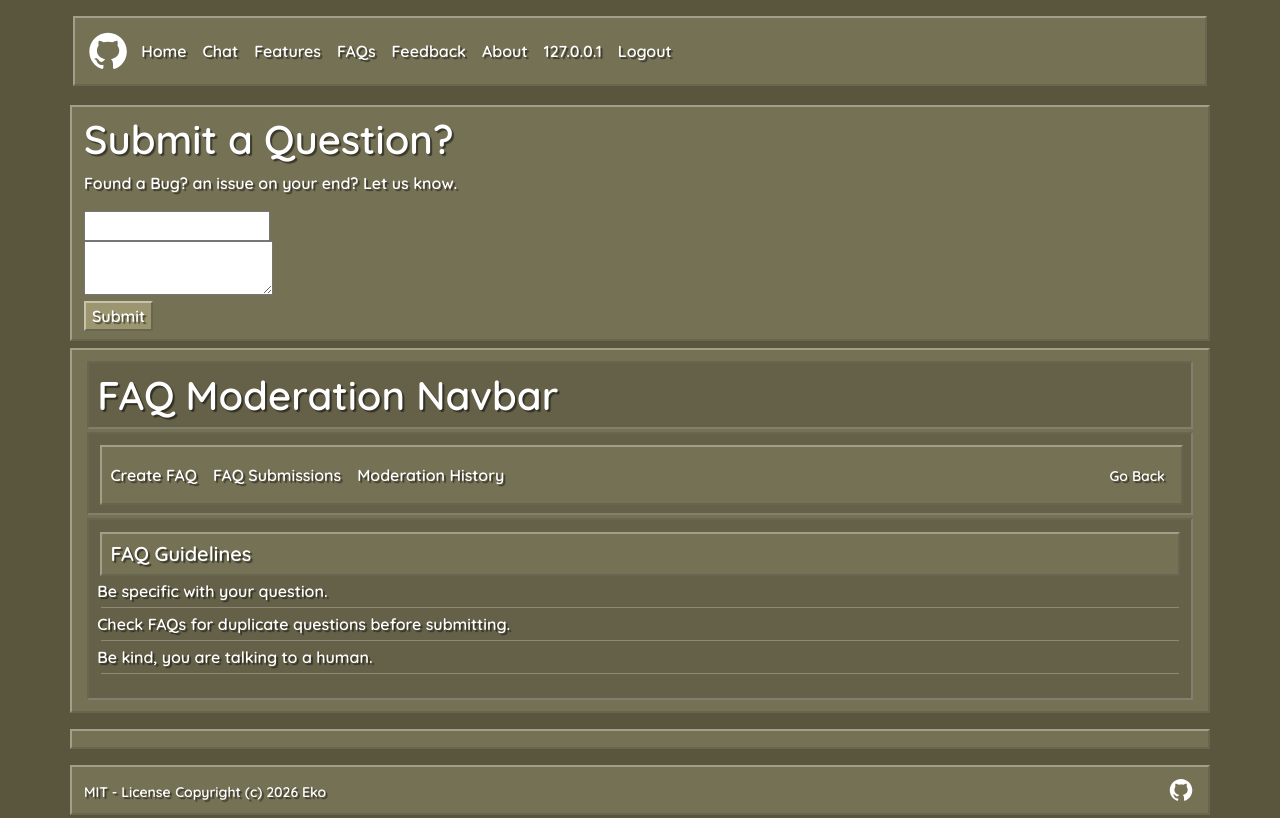
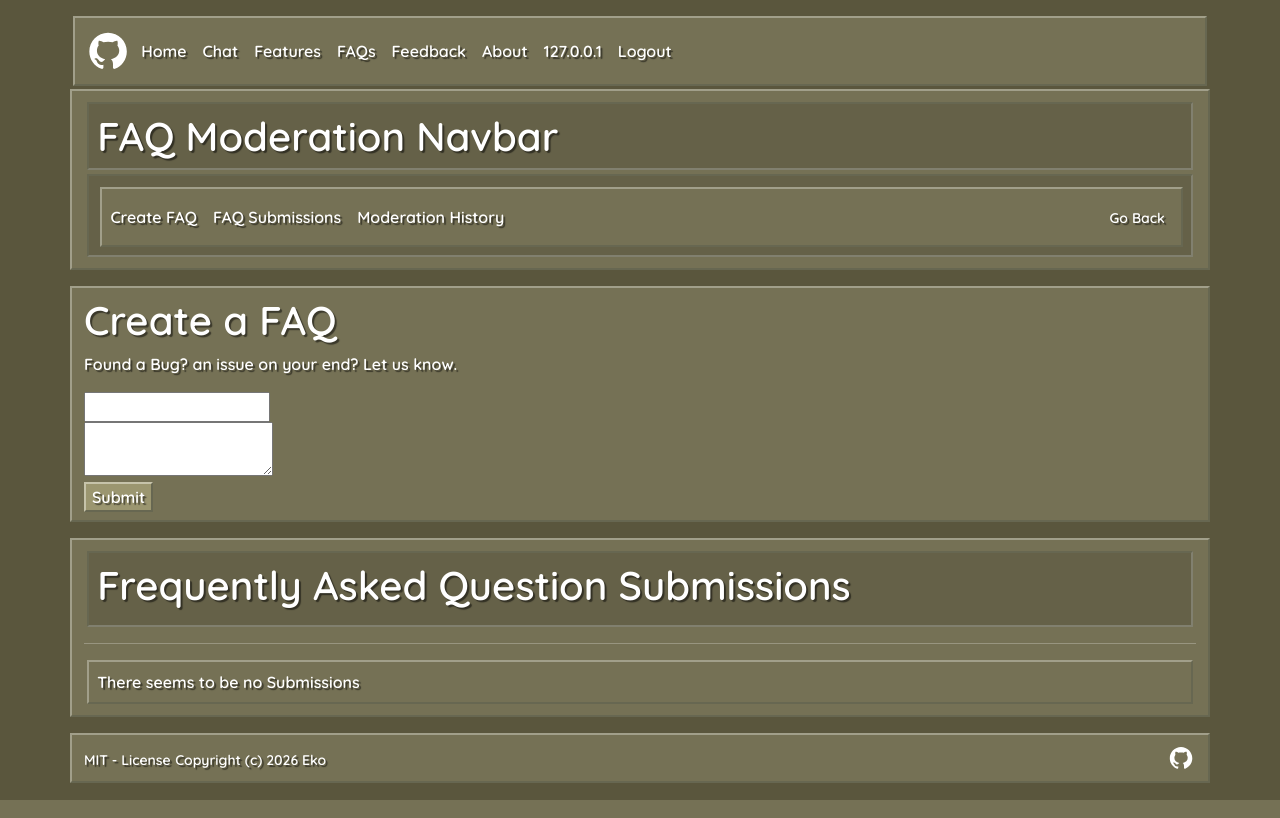
Before and after one commit to zekaekop/Portfolio, a Django app: page /FAQ/create/ in a window 1280 px wide. Run offline with Django 5.2, Linux system fonts and the light colour scheme; the visitor is signed in with stand-in values (Sample User, id 1); data comes from the database, SQL or seed files in the repository; data that the repository does not hold is empty; some libraries are stand-ins or nearby versions.

Commit message:
fixed the FAQ layout and submitting also works

```diff
--- a/FAQ/views.py
+++ b/FAQ/views.py
@@ -4,9 +4,11 @@ from account.models import Anon
 from home.views import get_client_ip
 # Create your views here.
 
-class FAQCards():
+class FAQCards:
     def list_FAQ(self, request):
         FAQs = FAQuestions.objects.all()
+
+        FAQSubmissions.create_submissions(self, request)
 
         context = {
             "FAQs":FAQs,
@@ -31,16 +33,17 @@ class FAQCards():
                 "status_message": created,
                 "question": question,
                 "ip_addr": Anon.objects.get(ip_addr=get_client_ip(request)).ip_addr,
-                "FAQSs": FAQSubmissions().get_FAQSubmissions(),
+                "FAQSs":  FAQuestionsSubmissions.objects.all(),
             }
 
             return render(request, "FAQ/FAQ.html", context)
 
         context = {
             "ip_addr": Anon.objects.get(ip_addr=get_client_ip(request)).ip_addr,
-            "FAQSs": FAQSubmissions().get_FAQSubmissions(),
+            "FAQSs": FAQuestionsSubmissions.objects.all(),
         }
-        return render(request, "FAQ/FAQ.html", context)
+
+        return render(request, "FAQ/FAQ_create.html", context)
 
     def delete_FAQ(self, request):
 
@@ -57,18 +60,13 @@ class FAQCards():
 
         return render(request, "FAQ/FAQ_admin_panel.html", context)
 
-    def FAQ_submissions_list(self, request):
-        pass
 
-class FAQSubmissions():
-
-    def get_FAQSubmissions(self):
-        return FAQuestionsSubmissions.objects.all()
+class FAQSubmissions:
 
     def list_submissions(self, request):
 
         context = {
-            "FAQSs": self.get_FAQSubmissions(),
+            "FAQSs":  FAQuestionsSubmissions.objects.all(),
             "ip_addr": Anon.objects.get(ip_addr=get_client_ip(request)).ip_addr,
         }
 
@@ -93,5 +91,3 @@ class FAQSubmissions():
                 "submission": submission,
                 "ip_addr": Anon.objects.get(ip_addr=get_client_ip(request)).ip_addr,
             }
-
-            return render(request, "FAQ/FAQ.html", context)
--- a/templates/FAQ/FAQ.html
+++ b/templates/FAQ/FAQ.html
@@ -3,8 +3,13 @@
 
 {% block body %}
 
+{% if request.user.is_superuser %}
+    {% include 'FAQ/FAQ_navbar.html' %}
+{% endif %}
+
 <div class=" container d-flex p-0 mt-3">
         <div class="container text-white box">
+            {% if request.path ==  "/FAQ/answers/" %}
                 <h1>Submit a Question?</h1>
 
                 <p>Found a Bug? an issue on your end? Let us know.</p>
@@ -22,6 +27,7 @@
                     <br>
                     <button class="box-button text-white" type="submit">Submit</button>
                 </form>
+            {% endif %}
 
             {% if request.user.is_superuser == False%}
                 <hr>
@@ -31,17 +37,14 @@
         </div>
 </div>
 
-{% if request.user.is_superuser %}
-    {% include 'FAQ/FAQ_navbar.html' %}
-{% endif %}
-
 <div class="container text-white box mt-3">
 
     {% if request.path == "/FAQ/answers/" %}
 
+        <h1>Frequently Asked Questions</h1>
         <!-- Lists current FAQ questions -->
         {% if FAQs %}
-            <div class="d-flex">
+            <div class="d-flex box-inset">
                     {% for Q in FAQs%}
                         <div class="box">
                             {{Q.asked_question}}
@@ -60,9 +63,9 @@
 
         <!-- Lists current FAQ Submissions -->
         {% if FAQSs %}
-            <div class="d-flex">
+            <div class="d-flex box-inset">
                 {% for S in FAQSs%}
-                    <div class="box-inset">
+                    <div class="box">
                         <h3>{{S.question}}</h3>
                         <p>{{S.desc}}</p>
                         <small>{{S.anon.ip_addr}}</small>
--- a/templates/FAQ/FAQ_create.html
+++ b/templates/FAQ/FAQ_create.html
@@ -2,6 +2,10 @@
 {% load static %}
 
 {% block body %}
+
+{% if request.user.is_superuser %}
+    {% include 'FAQ/FAQ_navbar.html' %}
+{% endif %}
 
 <div class="container text-white box mt-3">
 
@@ -12,9 +16,9 @@
     <form action="" method="POST">
         {% csrf_token %}
 
-        <input type="question" name="title" id="" required>
+        <input type="text" name="asked_question" id="" required>
         <br>
-        <textarea name="desc" id="" required></textarea>
+        <textarea name="answer" id="" required></textarea>
         <br>
         <button class="box-button text-white" type="submit">Submit</button>
     </form>
@@ -24,10 +28,16 @@
 <!-- List submissions on the side -->
 
 <div class="container text-white box mt-3">
+
+    <div class="box-inset">
+        <h1>Frequently Asked Question Submissions</h1>
+    </div>
+    <hr>
+
     {% if FAQSs %}
-        <div class="d-flex">
+        <div class="d-flex box-inset">
             {% for S in FAQSs%}
-                <div class="box-inset">
+                <div class="box">
                     <h3>{{S.question}}</h3>
                     <p>{{S.desc}}</p>
                     <small>{{S.anon.ip_addr}}</small>
--- a/templates/FAQ/FAQ_navbar.html
+++ b/templates/FAQ/FAQ_navbar.html
@@ -18,7 +18,4 @@
             </ul>
         {% endif %}
     </div>
-
-    {% include 'FAQ/guidelines.html' %}
-
 </div>
```
Also changed, not shown: templates/FAQ/mod_history.html (added). Lines whose indentation alone changed are shown as unchanged.
